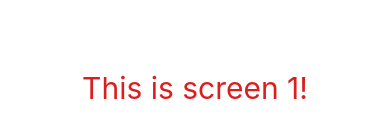
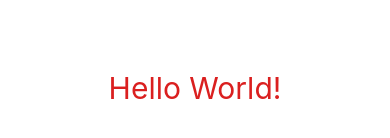
Before and after one commit to Luncek-33/first-react-app, a React Native app: screen /Home in a window 390 px wide. Shown: the part 366-504 px from the top of the page. Built offline with nearby package versions, Linux system fonts and the light colour scheme.

Commit message:
greeting screen

```diff
--- a/App.js
+++ b/App.js
@@ -3,7 +3,9 @@ import { StyleSheet, Text, View } from 'react-native';
 import { NavigationContainer } from '@react-navigation/native';
 import { createStackNavigator } from '@react-navigation/stack';
 import MainScreen from "./screens/MainScreen";
-import screen1 from './screens/screen1';
+
+import Screen1 from './screens/screen1';
+import GreetingScreen from './screens/greetingScreen';
 
 const Stack = createStackNavigator();
 
@@ -12,7 +14,7 @@ export default function App() {
     <NavigationContainer>
       <Stack.Navigator>
 
-        <Stack.Screen name="Home" component={screen1}></Stack.Screen>
+        <Stack.Screen name="Home" component={GreetingScreen}></Stack.Screen>
       </Stack.Navigator>
     </NavigationContainer>
   );
--- a/screens/screen1.js
+++ b/screens/GreetingScreen.js
@@ -1,16 +1,14 @@
-// importovanje biblioteka
+
 import React from "react";
 import { Text, StyleSheet, View } from "react-native";
 
-//kreiranje komponente
-const screen1 = () => {
+const GreetingScreen = () => {
 
     return <View style={style.container}>
-        <Text style={style.textStyle}>This is screen 1!</Text>
+        <Text style={style.textStyle}>Hello World!</Text>
     </View>
-}; //sintaksa za kreiranje komponente
+};
 
-//kreiranje stylesheeta
 
 const style = StyleSheet.create({
     container: {
@@ -26,4 +24,4 @@ const style = StyleSheet.create({
 });
 
 //eksportovanje komponente
-export default screen1;
+export default GreetingScreen;
```
